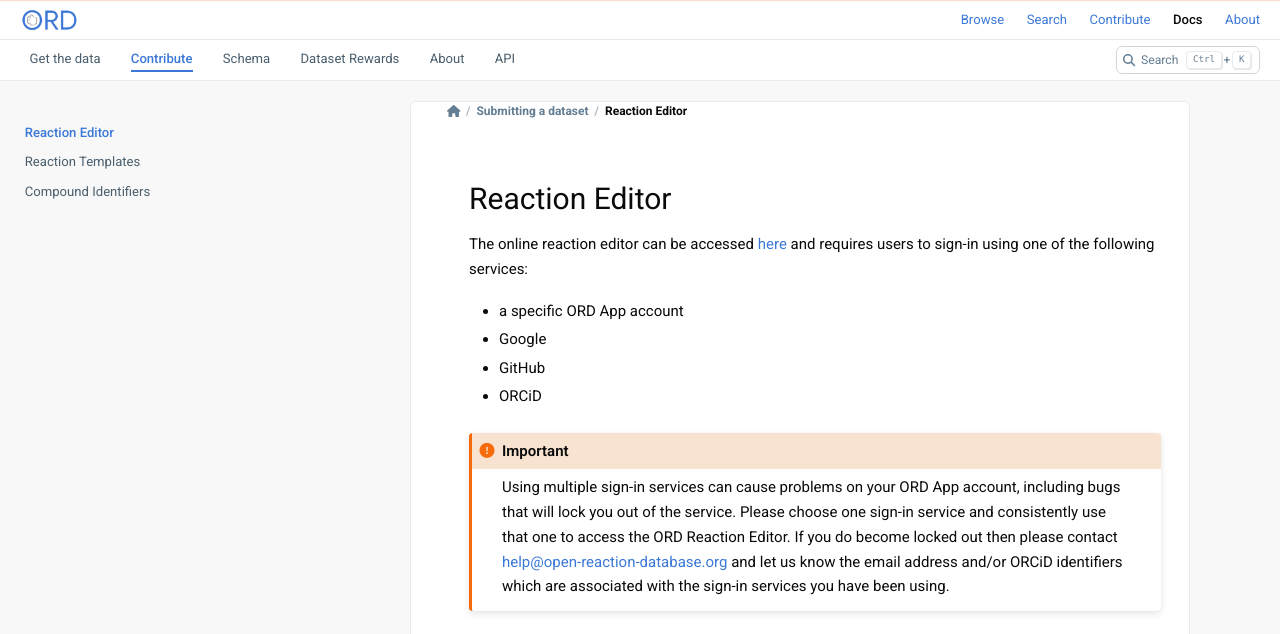
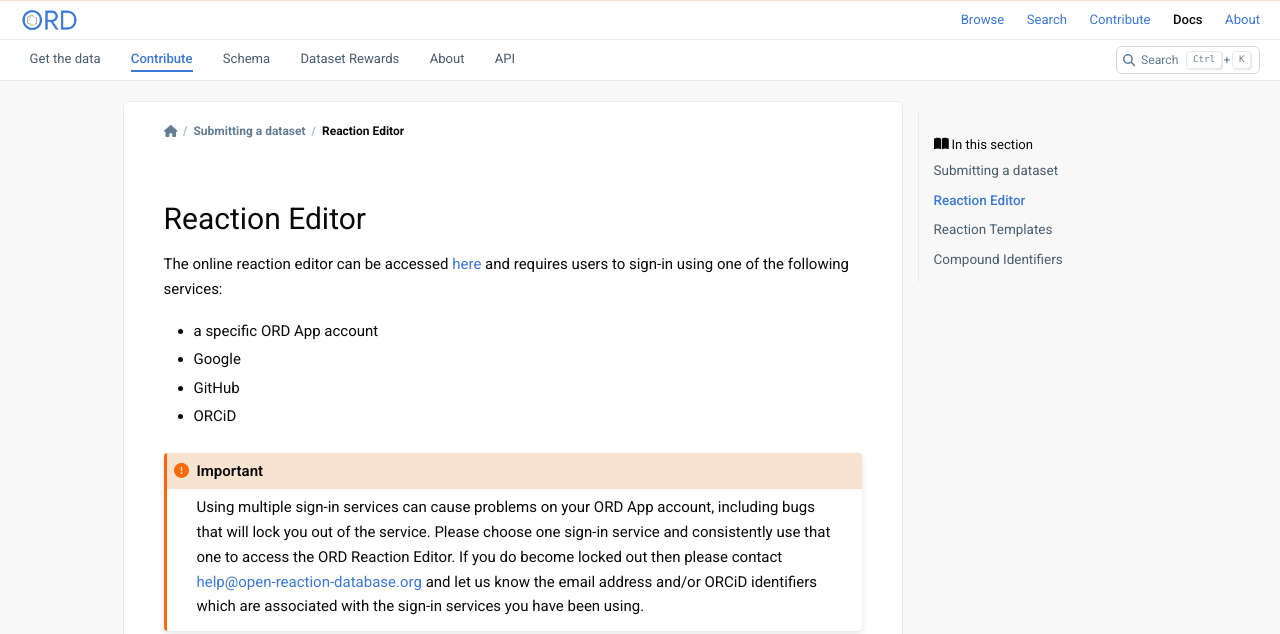
Before and after one commit to open-reaction-database/ord-schema, a Sphinx documentation site: the page built from docs/editor.rst, in a window 1280 px wide and 1216 px high. Shown: the top 634 px of the window. Built offline with Sphinx 7.4.7 and the PyData theme 0.15.4, drawn with Linux system fonts in a browser that asks for light colours; grey boxes are pictures that could not be loaded.

Commit message:
Put the docs' sidebars on the right and give the page card one inset (#1162)
* Give the docs' page card a top inset and one left edge

The breadcrumbs sat against the card's top border, since the card had
no top padding. They also started 23px left of the page's text: the
theme indents the breadcrumb bar 7.5px and the article 30px, with no
right-hand match, so text sat 58px from the card's left edge and 28px
from its right.

The card's padding is now the page's only inset: 20px above and 40px at
each side on wide screens, 12px and 16px on narrow ones, with the
theme's own indents zeroed. Breadcrumbs, headings, text, and the
prev/next footer share one left edge.

Co-Authored-By: Claude Opus 5.5 <noreply@anthropic.com>

* Put the docs' page outline and section pages in one right-hand sidebar

A section with several pages listed them in a left sidebar, which left a
wide empty column beside a short list and gave the page two sidebars.
On wide screens the left sidebar is gone, and the right-hand sidebar
holds the page's outline ("On this page") followed by the section's
pages ("In this section"): its top-level page, then the pages its
toctree lists, with the current one highlighted. A section of one page
shows only the outline.

The section list comes from _templates/section-nav.html, which reads its
top-level page from a small html-page-context hook in conf.py. On narrow
screens the left drawer still holds the sections and the right drawer
holds both lists, set at the same size and left edge as the outline.

Co-Authored-By: Claude Opus 5.5 <noreply@anthropic.com>

* Stop the docs' section lookup at a toctree loop

A circular toctree, which Sphinx only warns about, would keep
_section_root walking parents forever and hang the build. It returns
None once it revisits a page.

Co-Authored-By: Claude Opus 5.5 <noreply@anthropic.com>

* Title namespace packages in the API reference like any other package

sphinx-apidoc's package template appended "namespace" to a package
without __init__.py, so ord_schema.artifacts read as "ord_schema.artifacts
namespace" in its heading, breadcrumbs, and the section sidebar.

Co-Authored-By: Claude Opus 5.5 <noreply@anthropic.com>

---------

Co-authored-by: Claude Opus 5.5 <noreply@anthropic.com>

```diff
--- a/docs/_static/css/custom.css
+++ b/docs/_static/css/custom.css
@@ -245,17 +245,6 @@ a:hover {
   background-color: var(--ord-background);
 }
 
-/*
- * A section with one page has nothing to list, so on wide screens its empty sidebar is
- * hidden and the page centers; narrower screens keep the sidebar as the drawer holding the
- * sections.
- */
-@media (width >= 60em) {
-  .bd-sidebar-primary:not(:has(nav.bd-links ul)) {
-    display: none;
-  }
-}
-
 .bd-sidebar-secondary {
   background-color: var(--ord-background);
 }
@@ -265,7 +254,7 @@ a:hover {
   align-self: flex-start;
   max-width: 52rem;
   margin: 20px 0;
-  padding: 0 28px 20px;
+  padding: 20px 40px 24px;
   background-color: var(--ord-surface);
   border: 1px solid var(--ord-border);
   border-radius: 6px;
@@ -275,8 +264,21 @@ a:hover {
 @media (width < 60em) {
   .bd-main .bd-content .bd-article-container {
     margin: 12px;
-    padding: 0 16px 16px;
+    padding: 12px 16px 16px;
   }
+}
+
+/*
+ * The card's padding is the page's only inset, so the breadcrumbs and the article share one
+ * left edge and the text sits as far from the card's right edge as from its left.
+ */
+.bd-main .bd-content .bd-article-container .bd-article {
+  padding-left: 0;
+  padding-right: 0;
+}
+
+.bd-header-article .header-article-items {
+  padding: 0;
 }
 
 .bd-header-article {
@@ -284,6 +286,7 @@ a:hover {
 }
 
 .bd-breadcrumbs {
+  margin-bottom: 0;
   font-size: 13px;
   font-weight: 500;
 }
@@ -303,14 +306,29 @@ ul.bd-breadcrumbs li.breadcrumb-item:not(.breadcrumb-home)::before {
   color: var(--ord-text);
 }
 
-/* The left list of the section's pages and the right list of the page's headings. */
-nav.bd-links p.bd-links__title {
-  display: none;
+/* The right-hand sidebar: the page's headings, then the other pages in its section. */
+.bd-sidebar-secondary {
+  font-size: 0.875rem;
 }
 
-.bd-sidebar-primary .sidebar-primary-items__start,
-.bd-sidebar-secondary {
-  font-size: 0.875rem;
+.ord-section-nav-title {
+  margin-top: 1rem;
+}
+
+/*
+ * Set like the headings above, so both lists share a left edge and a size, in the sidebar and
+ * in the drawer that holds it on narrow screens.
+ */
+.ord-section-nav .bd-sidenav li > a {
+  margin-left: -1rem;
+  padding: 0.25rem 0 0.25rem 1rem;
+  font-size: var(--pst-sidebar-font-size-mobile);
+}
+
+@media (width >= 60em) {
+  .ord-section-nav .bd-sidenav li > a {
+    font-size: var(--pst-sidebar-font-size);
+  }
 }
 
 nav.bd-links li > a,
--- /dev/null
+++ b/docs/_templates/section-nav.html
@@ -0,0 +1,39 @@
+{#
+  Copyright 2026 Open Reaction Database Project Authors
+
+  Licensed under the Apache License, Version 2.0 (the "License");
+  you may not use this file except in compliance with the License.
+  You may obtain a copy of the License at
+
+       http://www.apache.org/licenses/LICENSE-2.0
+
+  Unless required by applicable law or agreed to in writing, software
+  distributed under the License is distributed on an "AS IS" BASIS,
+  WITHOUT WARRANTIES OR CONDITIONS OF ANY KIND, either express or implied.
+  See the License for the specific language governing permissions and
+  limitations under the License.
+#}
+{#
+  The current section's pages, below the page's own outline in the right-hand sidebar: the
+  section's top-level page (ord_section_root, from conf.py), then the pages its toctree
+  lists. A section of one page renders nothing, and the theme then drops the template.
+#}
+{%- if ord_section_root -%}
+{%- set section_pages = generate_toctree_html(
+  "sidebar", show_nav_level=1, maxdepth=1, collapse=True, includehidden=True, titles_only=True
+) -%}
+{%- endif -%}
+{%- if ord_section_root and section_pages | trim -%}
+<div class="tocsection ord-section-nav-title">
+  <i class="fa-solid fa-book-open"></i> {{ _("In this section") }}
+</div>
+<nav class="bd-links ord-section-nav" aria-label="{{ _('In this section') }}">
+  <ul class="nav bd-sidenav">
+    <li class="toctree-l1{% if ord_section_root.current %} current active{% endif %}">
+      <a class="reference internal" href="{{ ord_section_root.url }}"
+        {%- if ord_section_root.current %} aria-current="page"{% endif %}>{{ ord_section_root.title }}</a>
+    </li>
+  </ul>
+  {{ section_pages }}
+</nav>
+{%- endif %}
--- a/docs/conf.py
+++ b/docs/conf.py
@@ -1,4 +1,9 @@
 """Configuration file for the Sphinx documentation builder."""
+
+from typing import Any
+
+from docutils import nodes
+from sphinx.application import Sphinx
 
 # This file only contains a selection of the most common options. For a full
 # list see the documentation:
@@ -69,7 +74,8 @@ html_theme_options = {
     "header_links_before_dropdown": 6,
     # Keeps the site bar and the theme's header stuck to the top of the window together.
     "sticky_banners": True,
-    "secondary_sidebar_items": ["page-toc"],
+    # One sidebar, on the right: the page's outline, then the pages in its section.
+    "secondary_sidebar_items": ["page-toc", "section-nav"],
     "back_to_top_button": False,
     "primary_sidebar_end": [],
     "footer_start": ["ord-footer"],
@@ -79,7 +85,9 @@ html_theme_options = {
 # The viewer and the editor have no dark mode, so neither does the documentation.
 html_context = {"default_mode": "light"}
 html_show_sourcelink = False
-html_sidebars = {"**": ["sidebar-nav-bs"], "index": []}
+# No left sidebar on wide screens; on narrow ones the theme keeps it as the drawer that
+# holds the sections.
+html_sidebars: dict[str, list[str]] = {"**": []}
 
 # Add any paths that contain custom static files (such as style sheets) here,
 # relative to this directory. They are copied after the builtin static files,
@@ -94,3 +102,68 @@ html_css_files = [
 ]
 
 master_doc = "index"
+
+
+def _section_root(app: Sphinx, pagename: str) -> str | None:
+    """Returns the page under the root toctree that the given page sits beneath.
+
+    Args:
+        app: The Sphinx application, whose environment holds the toctrees.
+        pagename: Name of the page, such as ``guides/templates``.
+
+    Returns:
+        The top-level page's name, which is ``pagename`` itself for a top-level page, or
+        None for the root page, for a page no toctree includes, and for one whose
+        toctrees loop without reaching the root.
+    """
+    parents = {}
+    for parent, children in app.env.toctree_includes.items():
+        for child in children:
+            parents.setdefault(child, parent)
+    page = pagename
+    seen = {page}
+    while parents.get(page) not in (None, app.config.root_doc):
+        page = parents[page]
+        if page in seen:
+            return None
+        seen.add(page)
+    if parents.get(page) != app.config.root_doc:
+        return None
+    return page
+
+
+def _add_section_root(
+    app: Sphinx,
+    pagename: str,
+    templatename: str,
+    context: dict[str, Any],
+    doctree: nodes.document | None,
+) -> None:
+    """Gives _templates/section-nav.html the title and link of the page's section.
+
+    Args:
+        app: The Sphinx application.
+        pagename: Name of the page being rendered.
+        templatename: The page's template; unused.
+        context: The page's template context, which gains ``ord_section_root``.
+        doctree: The page's doctree; unused.
+    """
+    root = _section_root(app, pagename)
+    if root is None or root not in app.env.titles:
+        return
+    context["ord_section_root"] = {
+        "title": app.env.titles[root].astext(),
+        "url": context["pathto"](root),
+        "current": root == pagename,
+    }
+
+
+def setup(app: Sphinx) -> None:
+    """Registers the hooks above.
+
+    Args:
+        app: The Sphinx application.
+    """
+    # Runs before the theme's handler, which renders each sidebar template to drop empty
+    # ones.
+    app.connect("html-page-context", _add_section_root, priority=400)
--- a/docs/ord_schema/ord_schema.artifacts.rst
+++ b/docs/ord_schema/ord_schema.artifacts.rst
@@ -1,5 +1,5 @@
-ord\_schema.artifacts namespace
-===============================
+ord\_schema.artifacts
+=====================
 
 .. py:module:: ord_schema.artifacts
 
```
Also changed, not shown: 1 other file.
